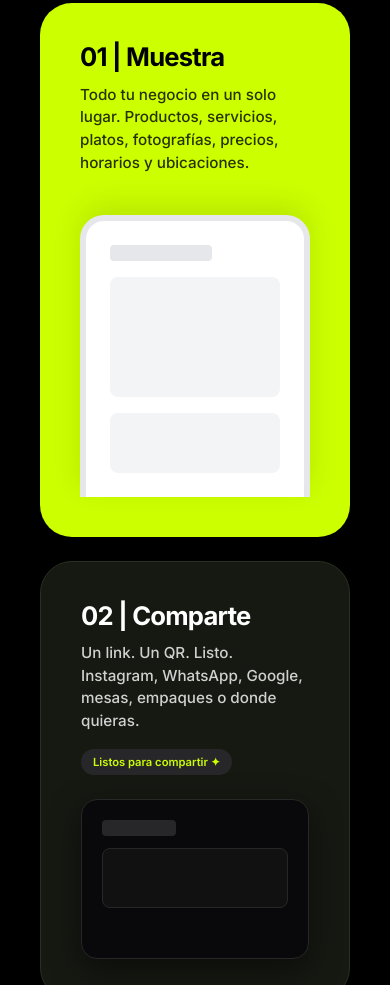
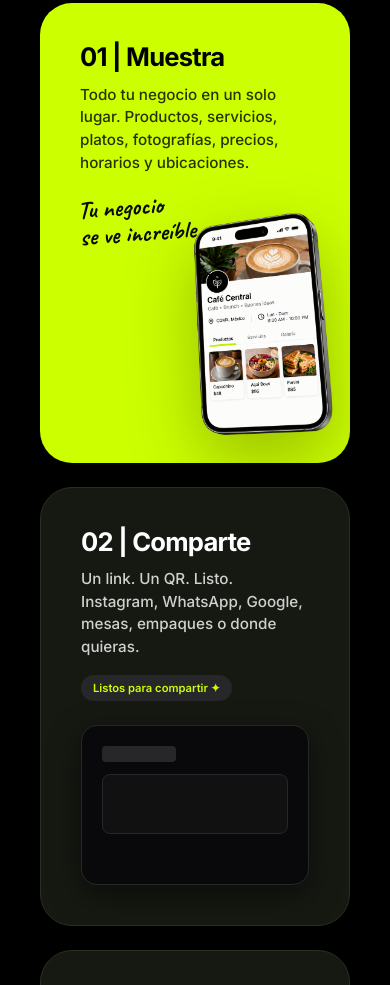
Before and after one commit to cristobaleduardo315-del/gogo-web, a website: page index.html in a window 390 px wide. Shown: the part 1293-2278 px from the top of the page. Drawn offline with Linux system fonts and the light colour scheme; a web font is replaced by a local one.

Commit message:
Home: card 01 Muestra con mockup real del celular y anotacion

```diff
--- a/index.html
+++ b/index.html
@@ -9,7 +9,7 @@
   <meta name="theme-color" content="#000000">
   <link rel="preconnect" href="https://fonts.googleapis.com">
   <link rel="preconnect" href="https://fonts.gstatic.com" crossorigin>
-  <link href="https://fonts.googleapis.com/css2?family=Inter:wght@400;500;600;700;800&family=Playfair+Display:ital,wght@1,500;1,600&display=swap" rel="stylesheet">
+  <link href="https://fonts.googleapis.com/css2?family=Inter:wght@400;500;600;700;800&family=Playfair+Display:ital,wght@1,500;1,600&family=Caveat:wght@600;700&display=swap" rel="stylesheet">
   <style>
     * {
       margin: 0;
@@ -445,10 +445,43 @@
     .card-title { font-size: 1.6rem; font-weight: 700; margin-bottom: 12px; letter-spacing: -0.03em; line-height: 1.1; }
     .card-desc { font-size: 0.95rem; line-height: 1.5; opacity: 0.8; font-weight: 500; }
     .mockup-tall {
-      margin-top: 40px; flex: 1; background: #ffffff;
-      border-radius: 24px 24px 0 0; border: 6px solid #e5e7eb; border-bottom: none;
-      padding: 24px; display: flex; flex-direction: column; gap: 16px;
-      box-shadow: 0 -10px 30px rgba(0,0,0,0.1);
+      position: relative;
+      margin: 12px -40px -40px -8px;
+      flex: 1;
+      min-height: 300px;
+      display: flex;
+      align-items: flex-end;
+      justify-content: flex-end;
+    }
+    .mockup-phone-img {
+      width: 62%;
+      max-width: none;
+      display: block;
+      filter: drop-shadow(0 26px 34px rgba(0, 0, 0, 0.25));
+    }
+    .mockup-annotation {
+      position: absolute;
+      left: 8px;
+      top: 4px;
+      max-width: 170px;
+      z-index: 3;
+      font-family: 'Caveat', cursive;
+      font-size: 1.55rem;
+      line-height: 1.1;
+      font-weight: 700;
+      color: #0b0b0b;
+      transform: rotate(-4deg);
+    }
+    .mockup-annotation-arrow {
+      display: block;
+      width: 46px;
+      height: auto;
+      margin: 6px 0 0 110px;
+      transform: rotate(6deg);
+    }
+    @media (max-width: 900px) {
+      .mockup-tall { margin: 12px -24px -24px -8px; min-height: 260px; }
+      .mockup-phone-img { width: 56%; }
     }
     .mockup-wide {
       flex: 1; width: 100%; height: 100%; min-height: 160px;
@@ -476,9 +509,14 @@
           <p class="card-desc">Todo tu negocio en un solo lugar. Productos, servicios, platos, fotografías, precios, horarios y ubicaciones.</p>
         </div>
         <div class="mockup-tall">
-          <div class="m-skeleton-title"></div>
-          <div class="m-skeleton-box" style="height: 120px;"></div>
-          <div class="m-skeleton-box"></div>
+          <span class="mockup-annotation">
+            Tu negocio<br>se ve increíble
+            <svg class="mockup-annotation-arrow" viewBox="0 0 90 70" fill="none" xmlns="http://www.w3.org/2000/svg">
+              <path d="M8 8C10 30 25 55 55 60" stroke="#000" stroke-width="2.5" stroke-linecap="round"/>
+              <path d="M40 58L56 62L52 46" stroke="#000" stroke-width="2.5" stroke-linecap="round" stroke-linejoin="round"/>
+            </svg>
+          </span>
+          <img src="assets/Mockup1.png" alt="Vista previa de una página GoGo en el celular" class="mockup-phone-img" loading="lazy">
         </div>
       </div>
       <div class="bento-card card-wide bento-dark">
```
